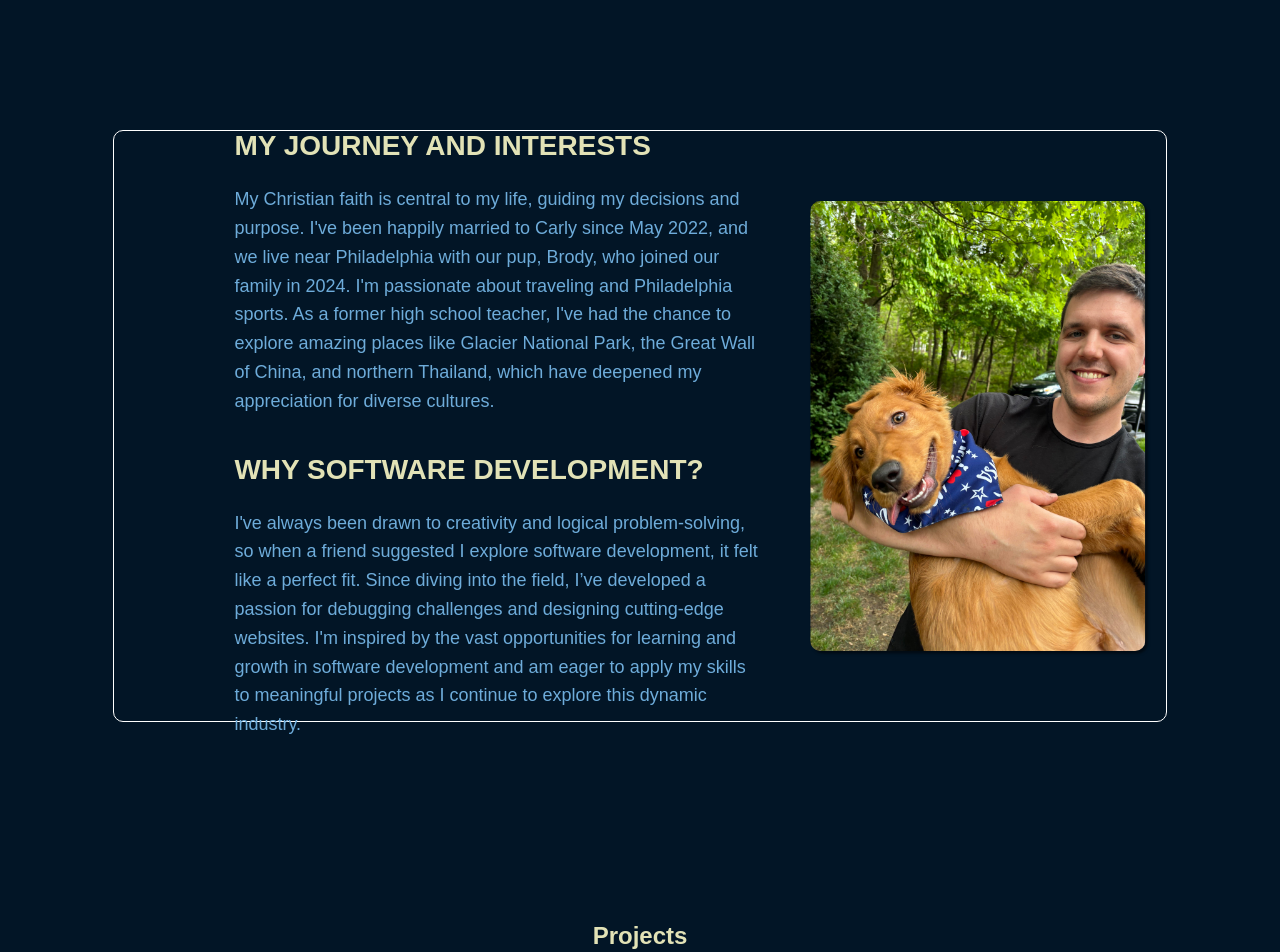
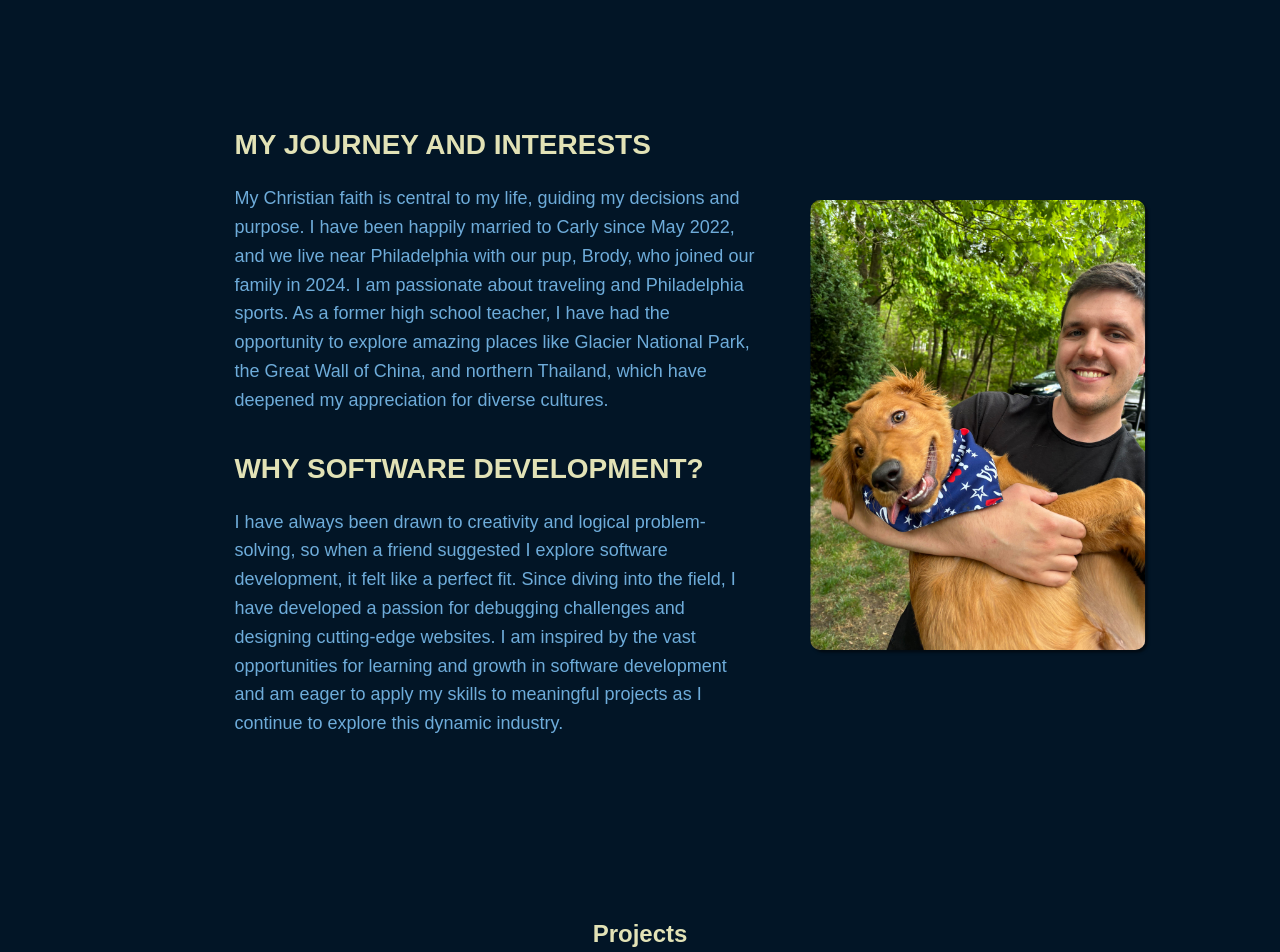
Before and after one commit to rymbowman/rymbowman.github.io, a React (Vite) app: page / in a window 1280 px wide. Shown: the part 980-1932 px from the top of the page. Built offline with nearby package versions, Linux system fonts and the light colour scheme.

Commit message:
Imported AOS package into project and used it to add a fade-in effect to the components on the webpage as the user scrolls down.

```diff
--- a/package.json
+++ b/package.json
@@ -10,6 +10,7 @@
     "preview": "vite preview"
   },
   "dependencies": {
+    "aos": "^2.3.4",
     "prop-types": "^15.8.1",
     "react": "^18.3.1",
     "react-dom": "^18.3.1",
--- a/src/App.css
+++ b/src/App.css
@@ -153,7 +153,6 @@ header {
   gap: 5%;
   padding: 20px;
   border-radius: 10px;
-  border: 1px solid white;
 }
 
 #about-text {
--- a/src/App.jsx
+++ b/src/App.jsx
@@ -7,6 +7,7 @@ import Projects from "./components/Projects";
 import Contact from "./components/Contact";
 import HeaderBio from "./components/HeaderBio";
 import NavBar from "./components/NavBar";
+import AboutIntro from "./components/AboutIntro";
 
 function App() {
   return (
@@ -14,12 +15,7 @@ function App() {
       <NavBar />
       <HeaderGreeting />
       <HeaderBio />
-      <div id="about-section-intro">
-        <p>
-          Thanks for visiting! Trust is key to any relationship, so here is a
-          bit about me...
-        </p>
-      </div>
+      <AboutIntro />
       <div id="about-container">
         <About />
         <SlideshowImages />
--- a/src/components/About.jsx
+++ b/src/components/About.jsx
@@ -1,25 +1,32 @@
 import React from "react";
 import "../App.css";
+import AOS from "aos";
+import "aos/dist/aos.css";
+import { useEffect } from "react";
 const About = () => {
+  useEffect(() => {
+    AOS.init({ duration: 2500 });
+  }, []);
   return (
-    <div id="about-text">
+    <div id="about-text" data-aos="fade-in">
       <h3 className="about-headers">My Journey and Interests</h3>
       <p className="about-content">
         My Christian faith is central to my life, guiding my decisions and
-        purpose. I've been happily married to Carly since May 2022, and we live
-        near Philadelphia with our pup, Brody, who joined our family in 2024.
-        I'm passionate about traveling and Philadelphia sports. As a former high
-        school teacher, I've had the chance to explore amazing places like
-        Glacier National Park, the Great Wall of China, and northern Thailand,
-        which have deepened my appreciation for diverse cultures.
+        purpose. I have been happily married to Carly since May 2022, and we
+        live near Philadelphia with our pup, Brody, who joined our family in
+        2024. I am passionate about traveling and Philadelphia sports. As a
+        former high school teacher, I have had the opportunity to explore
+        amazing places like Glacier National Park, the Great Wall of China, and
+        northern Thailand, which have deepened my appreciation for diverse
+        cultures.
       </p>
 
       <h3 className="about-headers">Why Software Development?</h3>
       <p className="about-content">
-        I've always been drawn to creativity and logical problem-solving, so
+        I have always been drawn to creativity and logical problem-solving, so
         when a friend suggested I explore software development, it felt like a
-        perfect fit. Since diving into the field, I’ve developed a passion for
-        debugging challenges and designing cutting-edge websites. I'm inspired
+        perfect fit. Since diving into the field, I have developed a passion for
+        debugging challenges and designing cutting-edge websites. I am inspired
         by the vast opportunities for learning and growth in software
         development and am eager to apply my skills to meaningful projects as I
         continue to explore this dynamic industry.
--- /dev/null
+++ b/src/components/AboutIntro.jsx
@@ -0,0 +1,20 @@
+import React from "react";
+import AOS from "aos";
+import "aos/dist/aos.css";
+import "../App.css";
+import { useEffect } from "react";
+const AboutIntro = () => {
+  useEffect(() => {
+    AOS.init({ duration: 2500 });
+  }, []);
+  return (
+    <div id="about-section-intro" data-aos="fade-in">
+      <p>
+        Thanks for visiting! Trust is key to any relationship, so here is a bit
+        about me...
+      </p>
+    </div>
+  );
+};
+
+export default AboutIntro;
--- a/src/components/Projects.jsx
+++ b/src/components/Projects.jsx
@@ -1,11 +1,19 @@
 import React from "react";
 import "../App.css";
 import ProjectCard from "./ProjectCard";
+import { useEffect } from "react";
+import AOS from "aos";
+import "aos/dist/aos.css";
 const Projects = () => {
+  useEffect(() => {
+    AOS.init({ duration: 2500 });
+  }, []);
   return (
     <>
-      <h2 id="projects-title">Projects</h2>
-      <div id="projects">
+      <h2 id="projects-title" data-aos="fade-in">
+        Projects
+      </h2>
+      <div id="projects" data-aos="fade-in">
         <ProjectCard link={""} title={"Fantasy Football Website"} />
         <ProjectCard link={""} title={"Etch-A-Sketch"} />
         <ProjectCard link={""} title={"Rock-Paper-Scissors"} />
--- a/src/components/SlideshowImages.jsx
+++ b/src/components/SlideshowImages.jsx
@@ -6,7 +6,8 @@ import image4 from "../assets/images/image4.jpg";
 import image5 from "../assets/images/image5.jpg";
 import image6 from "../assets/images/image6.jpg";
 import image7 from "../assets/images/image7.jpg";
-
+import AOS from "aos";
+import "aos/dist/aos.css";
 import "../App.css";
 const SlideshowImages = () => {
   const [currentSlideIndex, setCurrentSlideIndex] = useState(0);
@@ -32,8 +33,11 @@ const SlideshowImages = () => {
     };
   }, [currentSlideIndex]);
 
+  useEffect(() => {
+    AOS.init({ duration: 2500 });
+  }, []);
   return (
-    <div className="slideshow-images-container">
+    <div className="slideshow-images-container" data-aos="fade-in">
       {slides.map((slide, index) => (
         <img
           className={`carousel-img ${index === currentSlideIndex ? "active" : ""}`}
```
Also changed, not shown: 1 other file (tests, documents, lock files or other folders).
